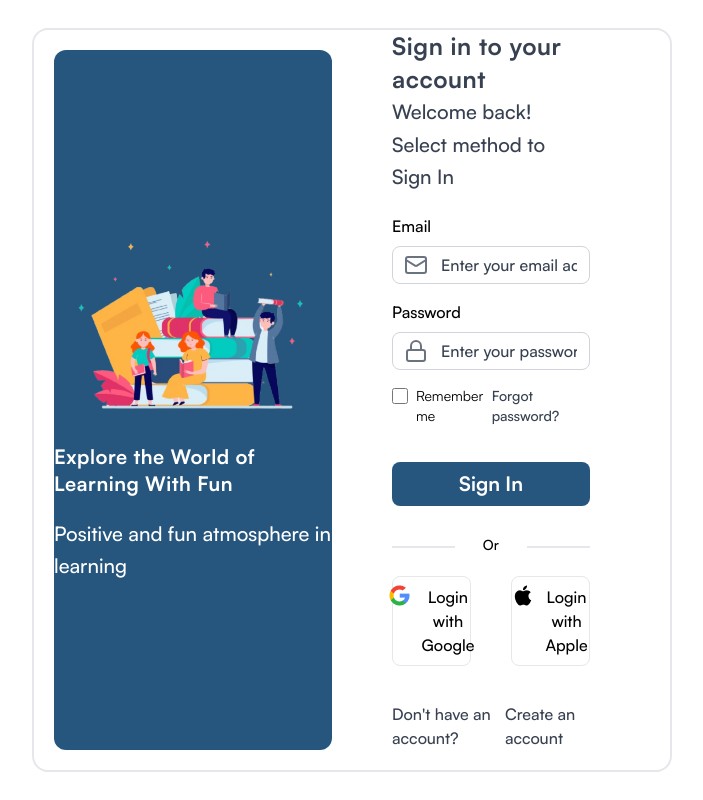
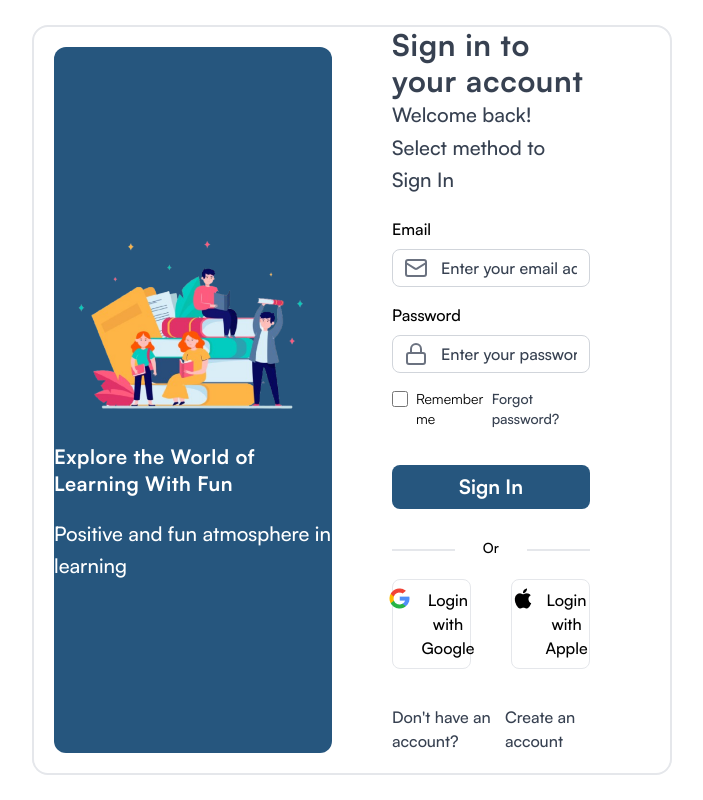
Before and after one commit to haikelz/iitc-2024-web-design, a React (Vite) app: page /auth/login in a window 1280 px wide. Shown: the whole page, without its empty margins (288-991 px from the left). Built offline with nearby package versions, Linux system fonts and the light colour scheme.

Commit message:
fix(heading): fix heading style

```diff
--- a/src/components/ui/typography/Heading.tsx
+++ b/src/components/ui/typography/Heading.tsx
@@ -25,7 +25,7 @@ export function Heading({ as, children, className }: HeadingProps) {
       ) : as === "h3" ? (
         <h3
           className={tw(
-            "scroll-m-20 text-2xl leading-snug font-bold tracking-wide",
+            "scroll-m-20 text-2xl md:text-3xl leading-snug font-bold tracking-wide",
             className
           )}
         >
```
